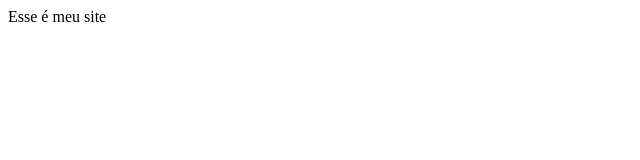
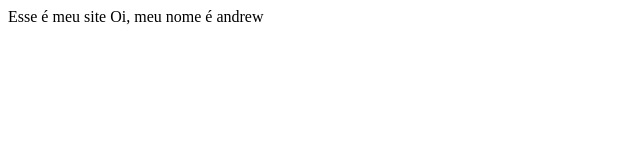
Before and after one commit to andrewruiz/repositorio1, a plain HTML site: page Index.html in a window 1280 px wide. Shown: the whole page, without its empty margins (0-640 px from the left). Drawn offline with Linux system fonts and the light colour scheme.

Commit message:
Mais uma alteração no arquivo Index.html

```diff
--- a/Index.html
+++ b/Index.html
@@ -6,5 +6,6 @@
 </head>
 <body>
 Esse é meu site
+Oi, meu nome é andrew
 </body>
 </html>
```
